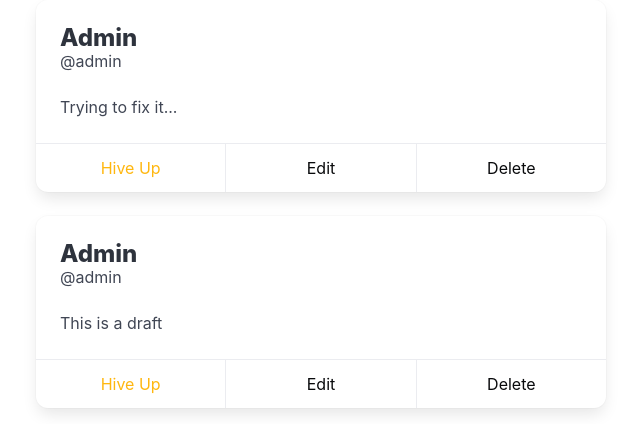
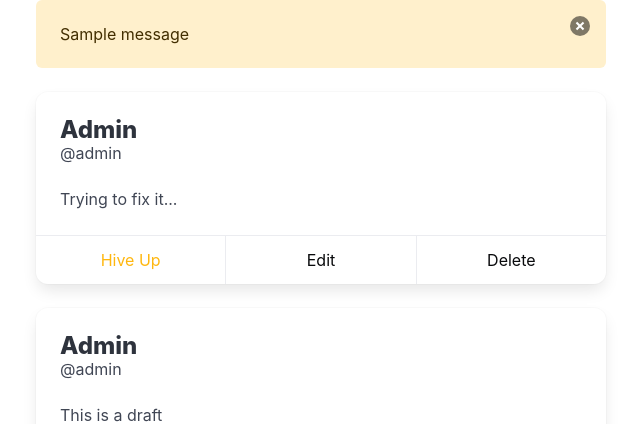
Before and after one commit to ritzvincentculanag/parakeet, a Django app: page /buzz/ in a window 1280 px wide. Shown: the part 64-488 px from the top of the page, without its empty margins (319-959 px from the left). Run offline with Django 5.2, Linux system fonts and the light colour scheme; data comes from the database, SQL or seed files in the repository; both versions use the stored data as it was after the commit; tables that the repository leaves empty hold one stand-in row (values such as "Sample post"); one stand-in notice (Sample message) is shown.

Commit message:
add initial messages for crud

```diff
--- a/buzz/views.py
+++ b/buzz/views.py
@@ -1,5 +1,6 @@
 from django.shortcuts import get_object_or_404, redirect, render
 from django.urls import reverse
+from django.contrib import messages
 
 from buzz.models import Buzz
 from buzz.forms import BuzzCreateForm
@@ -25,6 +26,11 @@
             buzz.author = request.user
             buzz.save()
 
+            messages.success(
+                request=request,
+                message='Buzz created successfully!'
+            )
+
             return redirect(to=reverse('buzz:buzz_list'))
 
     return render(
@@ -39,6 +45,11 @@
     if request.method == 'POST':
         buzz.delete()
 
+        messages.success(
+            request=request,
+            message='Buzz deleted successfully!'
+        )
+
         return redirect(reverse('buzz:buzz_list'))
 
     return render(
--- a/templates/buzz/list.html
+++ b/templates/buzz/list.html
@@ -13,6 +13,8 @@
       </div>
       <div class="cell is-col-span-2">
         {% block center %}
+          {% include "components/messages.html" %}
+
           {% for buzz in buzzes %}
             {% include "components/buzz.html" with buzz=buzz %}
           {% endfor %}
--- /dev/null
+++ b/templates/components/messages.html
@@ -0,0 +1,8 @@
+{% if messages %}
+  {% for message in messages %}
+    <div class="notification is-warning is-light {{ message.tags }}">
+      <button class="delete"></button>
+      <p>{{ message }}</p>
+    </div>
+  {% endfor %}
+{% endif %}
```
Also changed, not shown: db.sqlite3.
